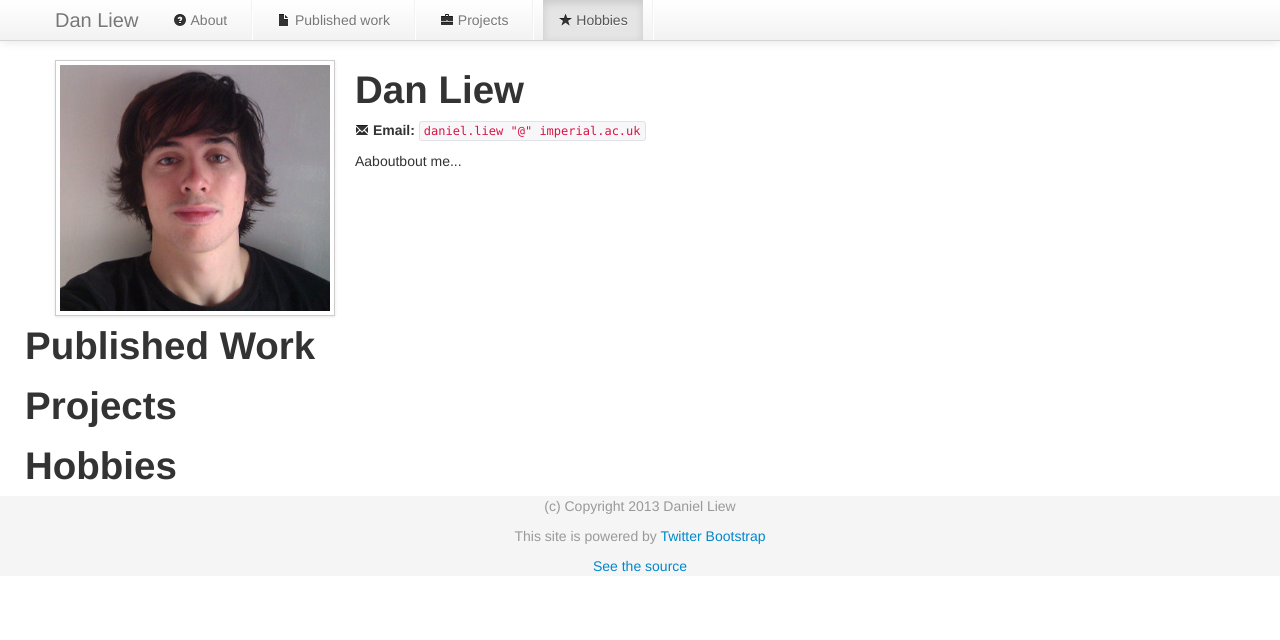
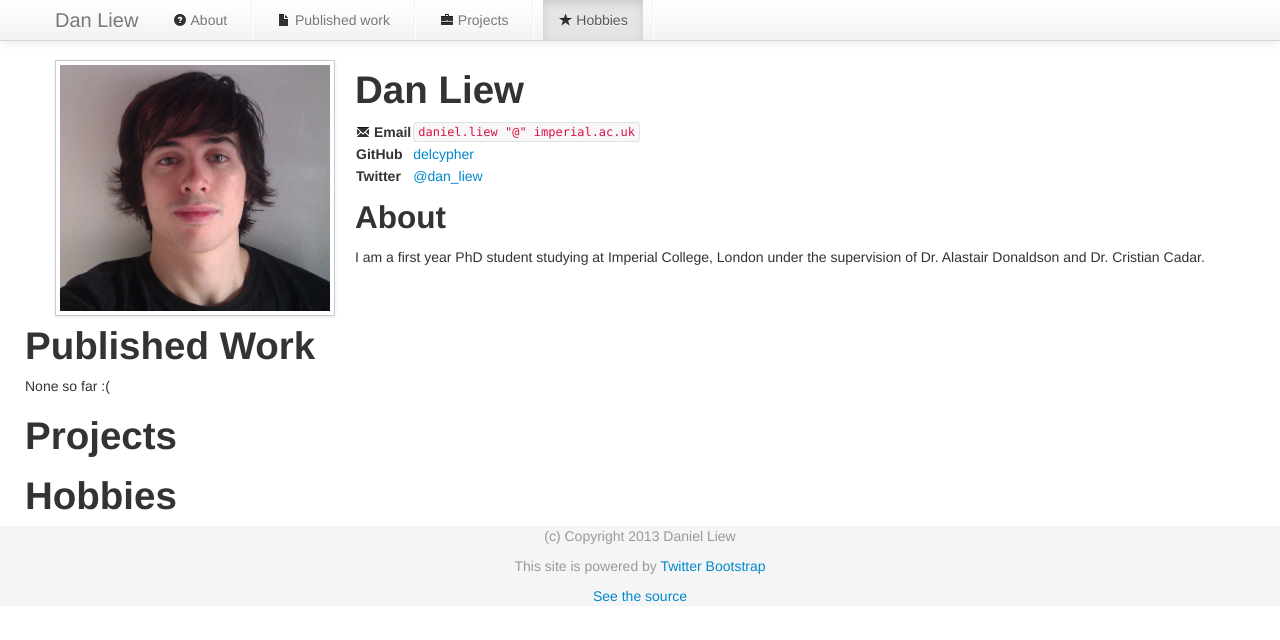
Before and after one commit to delcypher/phd-imperial-website, a plain HTML site: page index.html in a window 1280 px wide. Drawn offline with nearby package versions, Linux system fonts and the light colour scheme.

Commit message:
Added twitter & github links.

```diff
--- a/index.html
+++ b/index.html
@@ -83,10 +83,23 @@
         <div class="span9">
         <h1>Dan Liew</h1>
 
-        <p><i class="icon-envelope"></i> <b>Email:</b> <code>daniel.liew "@" imperial.ac.uk</code></p>
+        <table>
+          <tr>
+              <td> <i class="icon-envelope"></i> <b>Email</b> </td>
+              <td> <code>daniel.liew "@" imperial.ac.uk</code> </td>
+          </tr>
+          <tr>
+            <td><b>GitHub</b></td>
+              <td><a href="https://github.com/delcypher/">delcypher</a> </td>
+          </tr>
+          <tr>
+            <td><b>Twitter</b></td>
+            <td><a href="https://twitter.com/dan_liew">@dan_liew</a></td>
+          </tr>
+        </table>
 
-        <p>
-        Aaboutbout me...
+        <h2>About</h2>
+        <p> I am a first year PhD student studying at Imperial College, London under the supervision of Dr. Alastair Donaldson and Dr. Cristian Cadar.</p>
 
         </p>
         </div>
@@ -94,6 +107,7 @@
 
       <div class="row" >
         <h1 id="publishedwork">Published Work</h1>
+        <p>None so far :( </p>
 
 
       </div>
```
